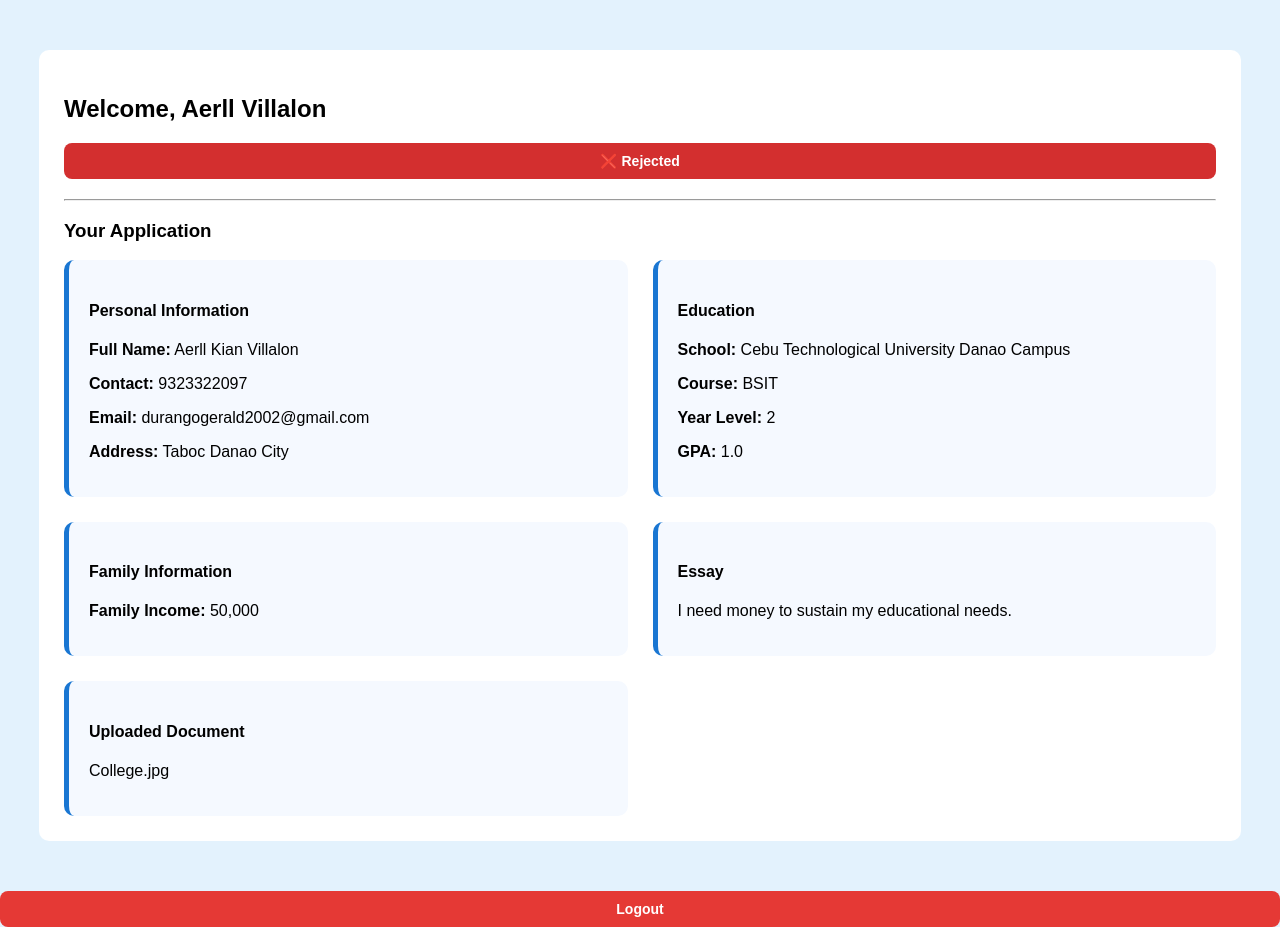
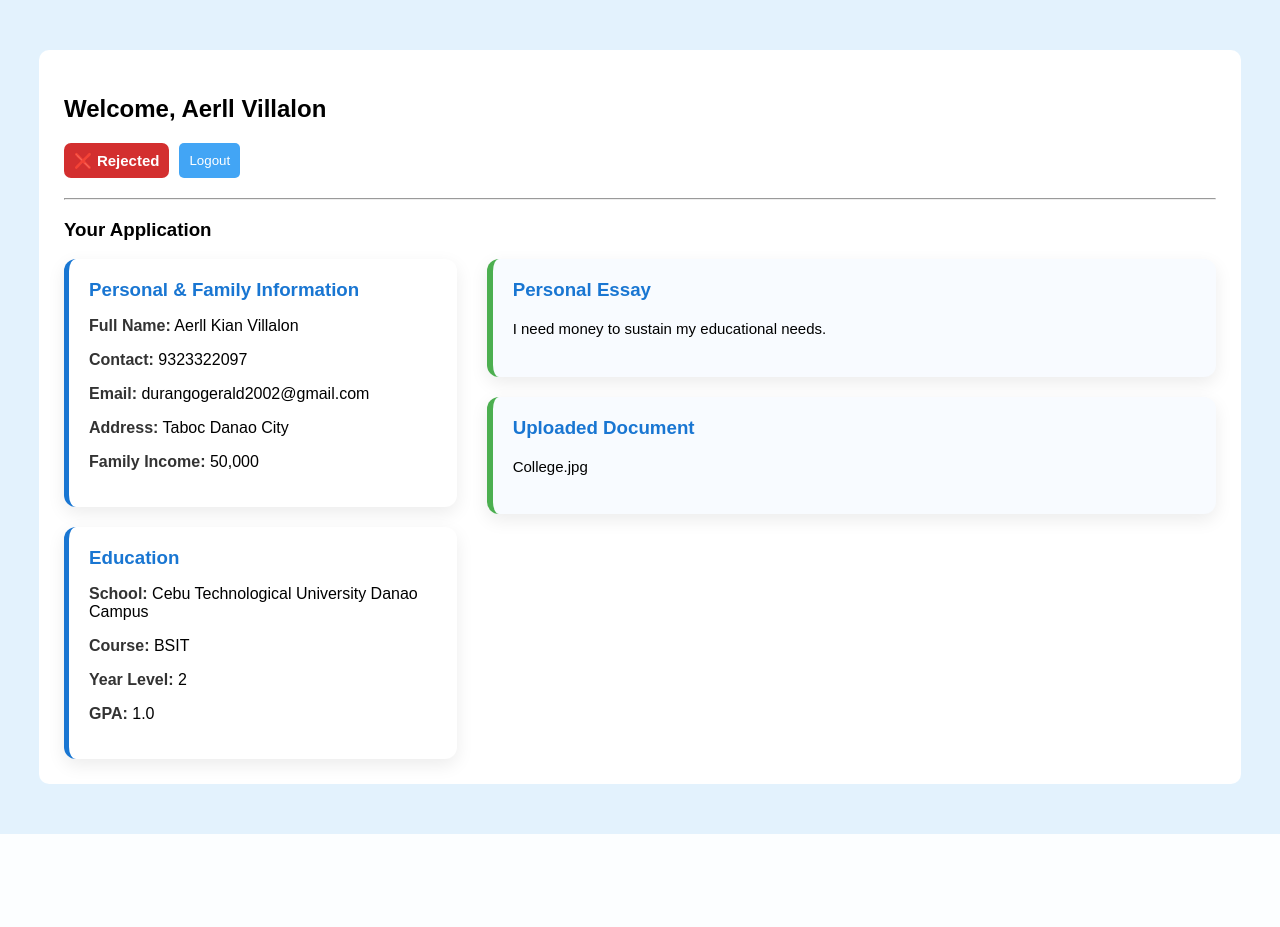
Before and after one commit to SolielLuna/projectDelta, a PHP site: page /profile.php in a window 1280 px wide. After the commit the page ends 834 px from the top, so only its background shows below. Run offline with PHP 8.4, Linux system fonts and the light colour scheme; a user stored in the database is signed in; data comes from the database, SQL or seed files in the repository.

Commit message:
Add files via upload

```diff
--- a/System/profile.php
+++ b/System/profile.php
@@ -38,19 +38,19 @@ $check_result = $conn->query($check_sql);
 ?>
 
     <?php if ($status == 'Pending'): ?>
-        <button class="btn status pending" disabled>
+        <span class="status-badge pending" disabled>
             ⏳ Waiting for Approval
-        </button>
+        </span>
 
     <?php elseif ($status == 'Approved'): ?>
-        <button class="btn status approved" disabled>
+        <span class="status-badge approved" disabled>
             ✅ Approved
-        </button>
+        </span>
 
     <?php elseif ($status == 'Rejected'): ?>
-        <button class="btn status rejected" disabled>
+        <span class="status-badge rejected" disabled>
             ❌ Rejected
-        </button>
+        </span>
     <?php endif; ?>
 
 <?php else: ?>
@@ -58,6 +58,10 @@ $check_result = $conn->query($check_sql);
         Apply for Scholarship
     </a>
 <?php endif; ?>
+
+<form action="logout.php" method="POST" style="display:inline;">
+    <button type="submit" class="btn-logout">Logout</button>
+</form>
 
 </div>
 
@@ -70,37 +74,43 @@ if ($result->num_rows > 0) {
     $row = $result->fetch_assoc();
 ?>
 
-<div class="profile-grid">
+    <div class="profile-layout">
+
+        <!-- LEFT COLUMN -->
+        <div class="profile-left">
 
         <div class="profile-card">
-<h4>Personal Information</h4>
+        <h3>Personal & Family Information</h3>
         <p><strong>Full Name:</strong> <?php echo $row['fullname']; ?></p>
         <p><strong>Contact:</strong> <?php echo $row['contact']; ?></p>
         <p><strong>Email:</strong> <?php echo $row['email']; ?></p>
         <p><strong>Address:</strong> <?php echo $row['address']; ?></p>
+        <p><strong>Family Income:</strong> <?php echo $row['family_income']; ?></p>
         </div>
 
         <div class="profile-card">
-<h4>Education</h4>
+        <h3>Education</h3>
         <p><strong>School:</strong> <?php echo $row['school']; ?></p>
         <p><strong>Course:</strong> <?php echo $row['course']; ?></p>
         <p><strong>Year Level:</strong> <?php echo $row['year_level']; ?></p>
         <p><strong>GPA:</strong> <?php echo $row['gpa']; ?></p>
         </div>
 
-<div class="profile-card">
-<h4>Family Information</h4>
-<p><strong>Family Income:</strong> <?php echo $row['family_income']; ?></p>
         </div>
 
-<div class="profile-card">
-<h4>Essay</h4>
+        <!-- RIGHT COLUMN -->
+        <div class="profile-right">
+
+        <div class="profile-card highlight">
+        <h3>Personal Essay</h3>
         <p><?php echo $row['essay']; ?></p>
         </div>
 
-<div class="profile-card">
-<h4>Uploaded Document</h4>
+        <div class="profile-card highlight">
+        <h3>Uploaded Document</h3>
         <p><?php echo $row['document']; ?></p>
+        </div>
+
         </div>
 
     </div>
@@ -115,10 +125,5 @@ $conn->close();
 
 </div>
 
-
-<form action="logout.php" method="POST" style="display:inline;">
-    <button type="submit" class="btn logout">Logout</button>
-</form>
-
 </body>
 </html>
--- a/System/style.css
+++ b/System/style.css
@@ -574,3 +574,110 @@ table td {
     margin-top: 0;
     color: #1976d2;
 }
+
+/* PROFILE ADVANCED LAYOUT */
+
+.profile-layout{
+    display:flex;
+    gap:30px;
+    align-items:flex-start;
+}
+
+/* LEFT SIDE */
+.profile-left{
+    width:35%;
+    display:flex;
+    flex-direction:column;
+    gap:20px;
+}
+
+/* RIGHT SIDE */
+.profile-right{
+    width:65%;
+    display:flex;
+    flex-direction:column;
+    gap:20px;
+}
+
+/* CARD DESIGN IMPROVEMENT */
+.profile-card{
+    background:white;
+    padding:20px;
+    border-radius:12px;
+    box-shadow:0 6px 18px rgba(0,0,0,0.08);
+    border-left:5px solid #1976d2;
+    transition:0.3s;
+}
+
+.profile-card:hover{
+    transform:translateY(-3px);
+    box-shadow:0 10px 25px rgba(0,0,0,0.15);
+}
+
+.profile-card h3{
+    margin-top:0;
+    margin-bottom:15px;
+    color:#1976d2;
+}
+
+/* HIGHLIGHT RIGHT SIDE */
+.highlight{
+    border-left:6px solid #4caf50;
+    background:#f8fbff;
+}
+
+.highlight p{
+    line-height:1.7;
+    font-size:15px;
+}
+
+/* DOCUMENT STYLE */
+.profile-card p strong{
+    color:#333;
+}
+
+/* RESPONSIVE */
+@media(max-width:900px){
+
+.profile-layout{
+    flex-direction:column;
+}
+
+.profile-left,
+.profile-right{
+    width:100%;
+}
+
+}
+
+
+.status-badge {
+    display: inline-block;      /* stay inline with text */
+    width: auto;                /* do not stretch */
+    padding: 10px 10px;           /* small padding */
+    font-size: 15px;            /* smaller font */
+    font-weight: 700;
+    border-radius: 7px;
+    line-height: 1;
+    vertical-align: middle;
+    color: white;
+    text-align: center;
+}
+
+/* Colors */
+.status-badge.pending{
+    background:#ff9800;
+}
+
+.status-badge.approved{
+    background:#4caf50;
+}
+
+.status-badge.rejected{
+    background:#d32f2f;
+}
+
+.btn-logout{
+    padding: 10px 10px;
+    border-radius: 5px;
+}
```
Lines whose indentation alone changed are shown as unchanged.
